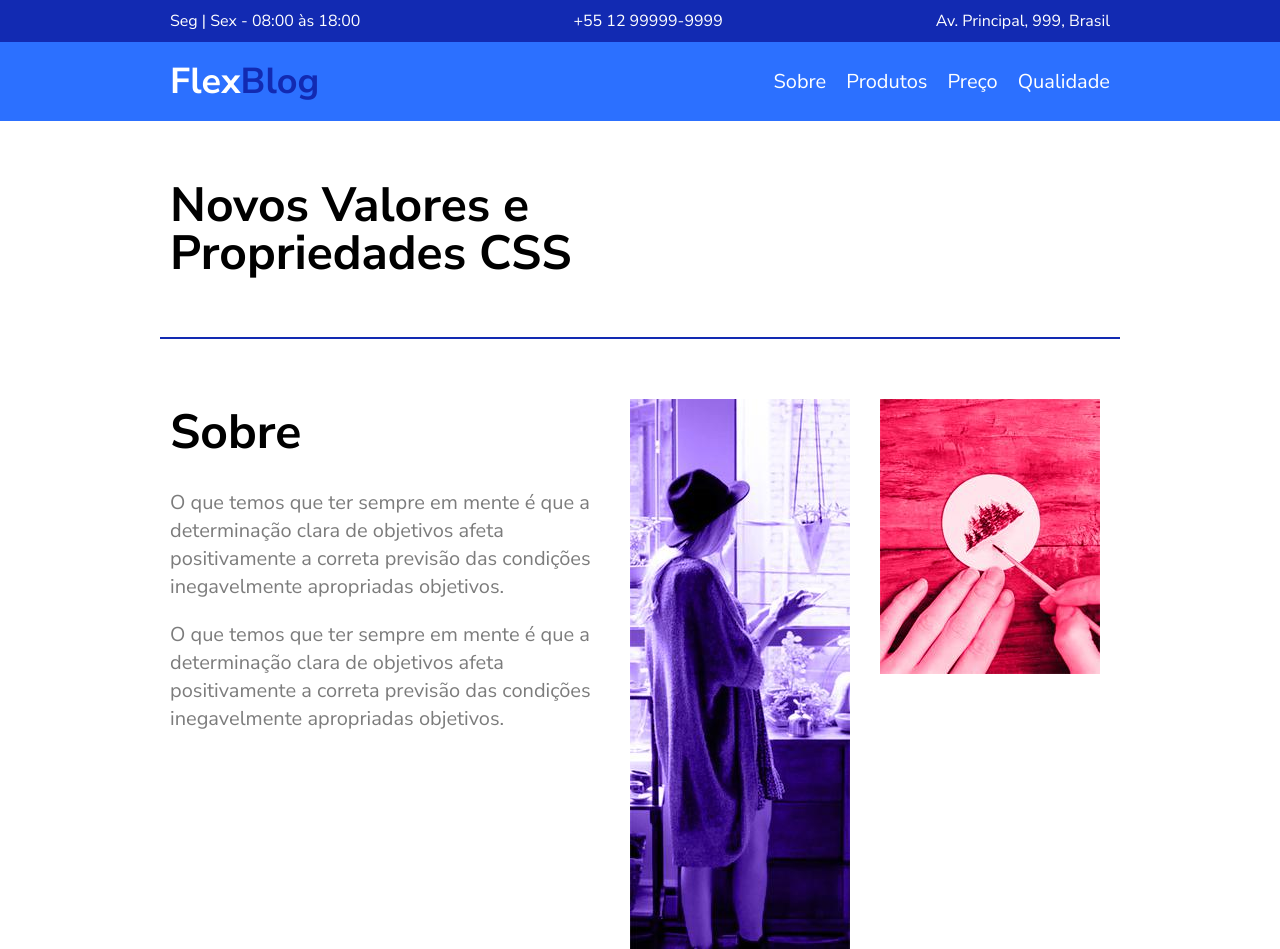
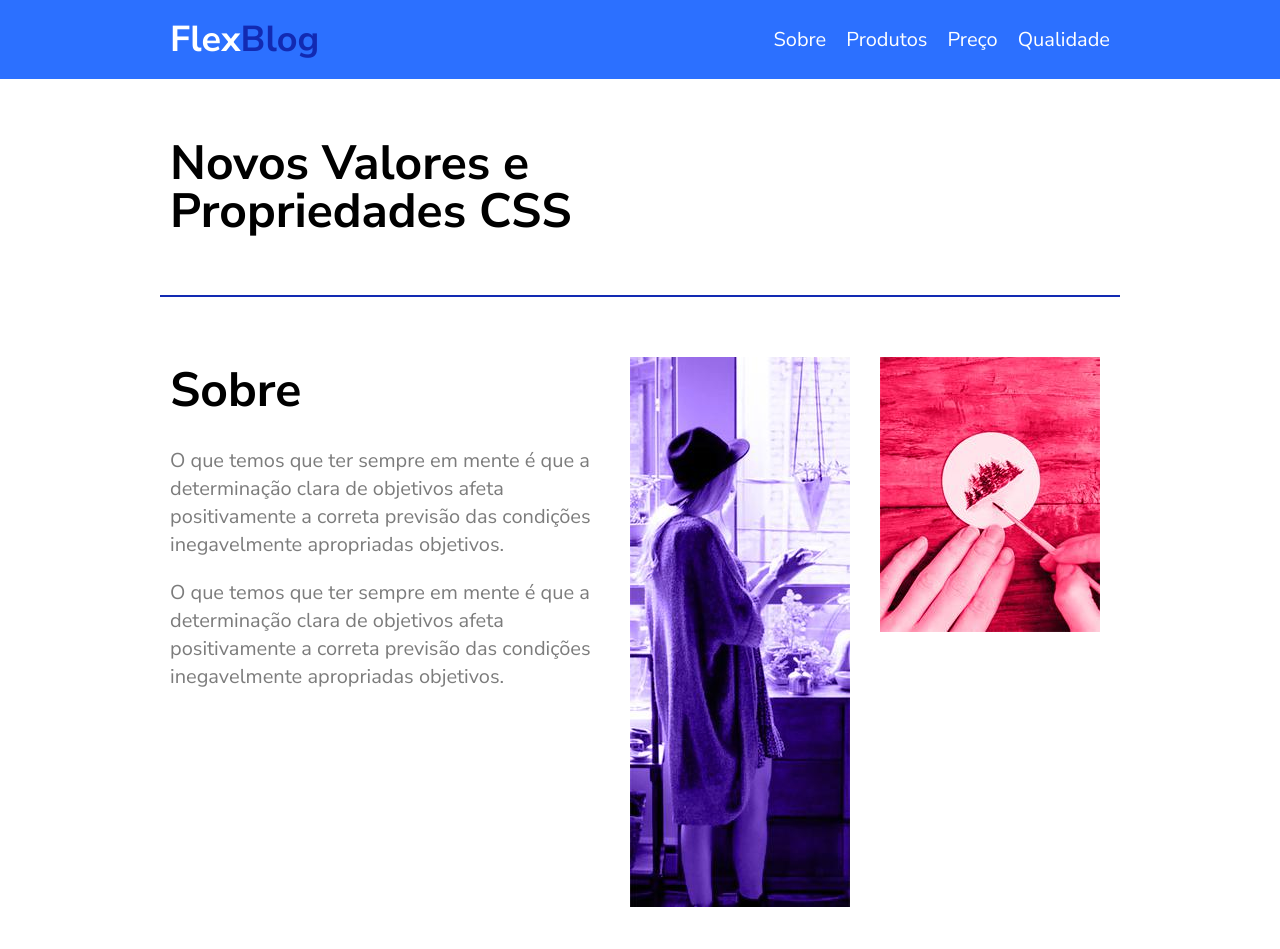
Before and after one commit to mateusarcedev/flexblog, a plain HTML site: page index.html in a window 1280 px wide. Shown: the top 949 px of the page. Drawn offline with Linux system fonts and the light colour scheme.

Commit message:
readme updated

```diff
--- a/index.html
+++ b/index.html
@@ -12,13 +12,13 @@
 </head>
 <body>
 
-    <div class="super-info-bg">
+    <!-- <div class="super-info-bg">
         <div class="super-info">
             <p>Seg | Sex - 08:00 às 18:00</p>
             <a href="tel:+551299999-9999">+55 12 99999-9999</a>
             <p>Av. Principal, 999, Brasil</p>
         </div>
-    </div>
+    </div> -->
 
     <header class="menu-bg">
         <div class="menu">
```
